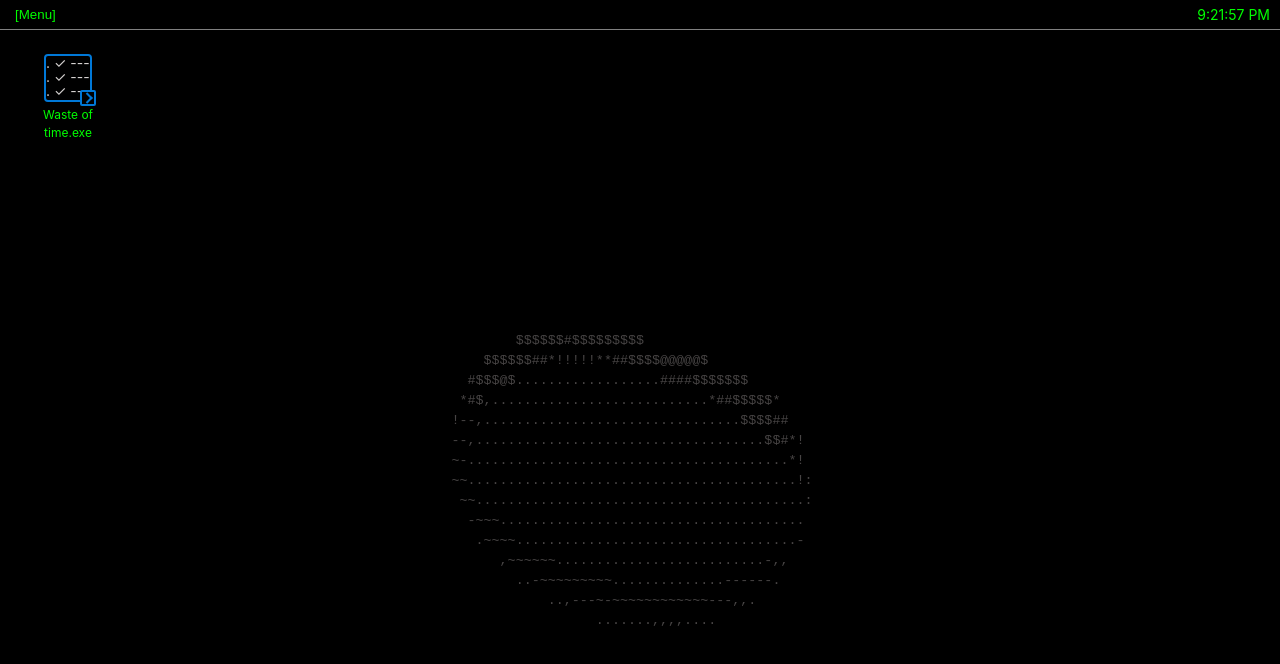
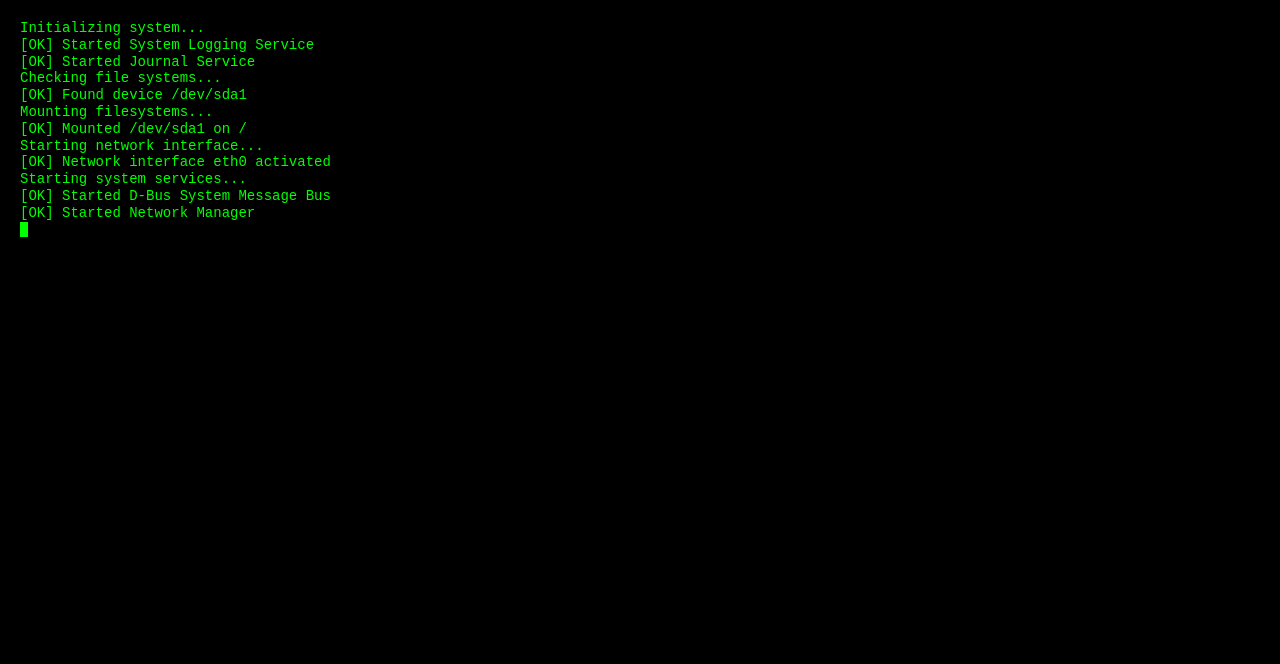
Before and after one commit to a-sorokin/waste-of-time, a React (Vite) app: page / in a window 1280 px wide. Shown: the top 664 px of the page. Built offline with nearby package versions, Linux system fonts and the light colour scheme.

Commit message:
some small fixes

```diff
--- a/electron/src/window/createWindow/createWindow.ts
+++ b/electron/src/window/createWindow/createWindow.ts
@@ -6,7 +6,6 @@ export let appWindow: BrowserWindow;
 
 export const createWindow = () => {
   appWindow = new BrowserWindow(getWindowProps());
-  // appWindow.setFullScreen(true);
   appWindow.maximize();
   setWindowUrl();
 };
--- a/electron/src/window/createWindow/getWindowProps.ts
+++ b/electron/src/window/createWindow/getWindowProps.ts
@@ -13,7 +13,7 @@ export const getWindowProps = () => {
     movable: true,
     minimizable: true,
     maximizable: true,
-    fullscreen: false,
+    fullscreen: true,
     show: false,
     closable: true,
     frame: false,
--- a/src/App.tsx
+++ b/src/App.tsx
@@ -1,19 +1,22 @@
-import { useCallback, useState } from 'react';
+import { useCallback, useEffect, useState } from 'react';
 import { LinuxBoot } from '@/features/booting';
 import { Donut } from '@/features/donut';
 import { Os } from '@/features/os';
 
 export const App = () => {
-  const [isBootComplete, setIsBootComplete] = useState(true);
+  const [isBootComplete, setIsBootComplete] = useState(false);
+  const [runOS, setRunOS] = useState(false);
 
-  const setBootComplete = useCallback(() => {
-    setIsBootComplete(true);
-  }, []);
+  const setBootComplete = useCallback(() => setIsBootComplete(true), []);
+
+  useEffect(() => {
+    if (isBootComplete) setTimeout(() => setRunOS(true), 5000);
+  }, [isBootComplete]);
 
   return (
     <div>
       {isBootComplete ? <Donut /> : <LinuxBoot onComplete={setBootComplete} />}
-      <Os isBootComplete={isBootComplete} />
+      {runOS ? <Os /> : null}
     </div>
   );
 };
--- a/src/features/donut/components/Donut/Donut.module.scss
+++ b/src/features/donut/components/Donut/Donut.module.scss
@@ -12,7 +12,7 @@
   top: 0;
   left: 0;
   transform: scale(1.3);
-  z-index: -200;
+  //z-index: -200;
   animation: scaleIn 10s ease-out forwards;
   width: 100vw;
   height: 100vh;
--- a/src/features/os/components/Os/Os.module.scss
+++ b/src/features/os/components/Os/Os.module.scss
@@ -1,8 +1,20 @@
+@keyframes scaleIn {
+  from {
+    transform: translateY(-1%);
+    opacity: 0;
+  }
+  to {
+    transform: translateY(0);
+    opacity: 1;
+  }
+}
+
 .os * {
   color: var(--text-color);
 }
 
 .os {
+  animation: scaleIn 1s ease-out forwards;
   width: 100vw;
   height: 100vh;
 }
--- a/src/features/os/components/Os/Os.tsx
+++ b/src/features/os/components/Os/Os.tsx
@@ -1,19 +1,9 @@
 import styles from './Os.module.scss';
-import { FC, memo } from 'react';
 import { Desktop } from '@/features/os/components/Desktop/Desktop';
 import { Menu } from '@/features/os/components/Menu/Menu';
 import { Time } from '@/features/os/components/Time/Time';
 
-type Props = {
-  isBootComplete: boolean;
-};
-
-export const Os: FC<Props> = memo(({ isBootComplete }) => {
-  if (!isBootComplete) return null;
-  return <OsContent />;
-});
-
-const OsContent = () => {
+export const Os = () => {
   return (
     <div className={styles.os}>
       <div className={styles.header}>
--- a/src/styles/index.scss
+++ b/src/styles/index.scss
@@ -37,6 +37,7 @@ body {
   display: flex;
   place-items: center;
   margin: 0;
+  background-color: var(--main-bg-color);
   min-width: 320px;
   min-height: 100vh;
   color: var(--main-color);
@@ -46,17 +47,3 @@ h1 {
   font-size: 3.2em;
   line-height: 1.1;
 }
-
-@media (prefers-color-scheme: light) {
-  :root {
-    color: #213547;
-  }
-
-  a:hover {
-    color: #747bff;
-  }
-
-  button {
-    background-color: #f9f9f9;
-  }
-}
```
